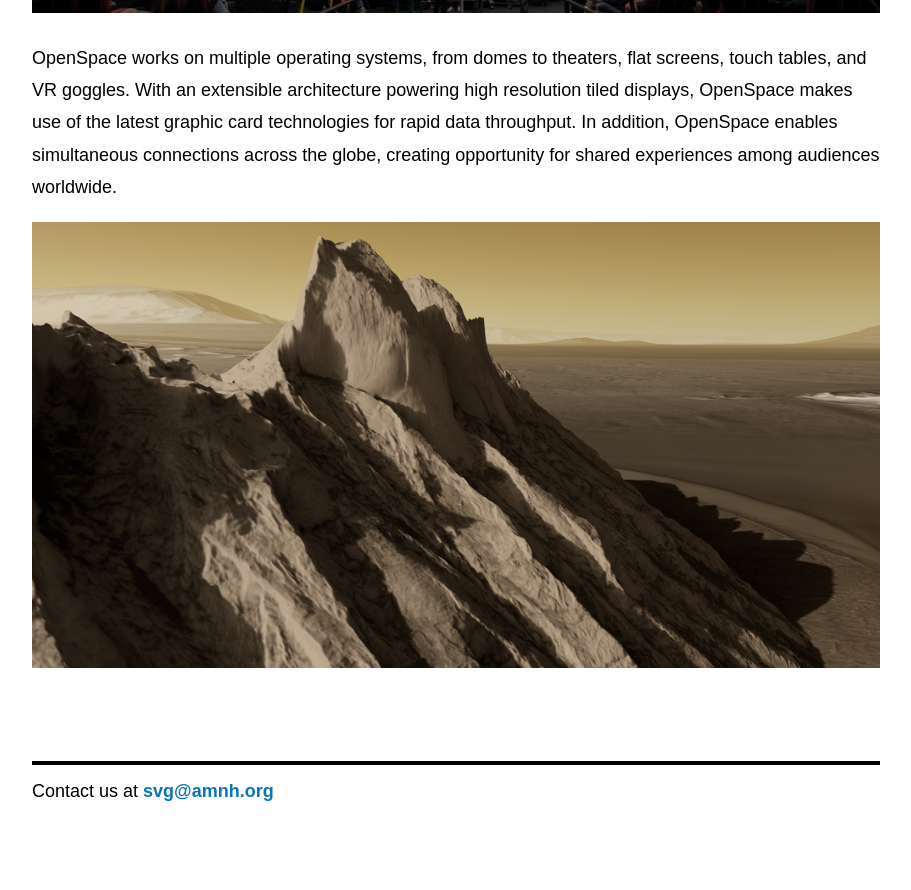
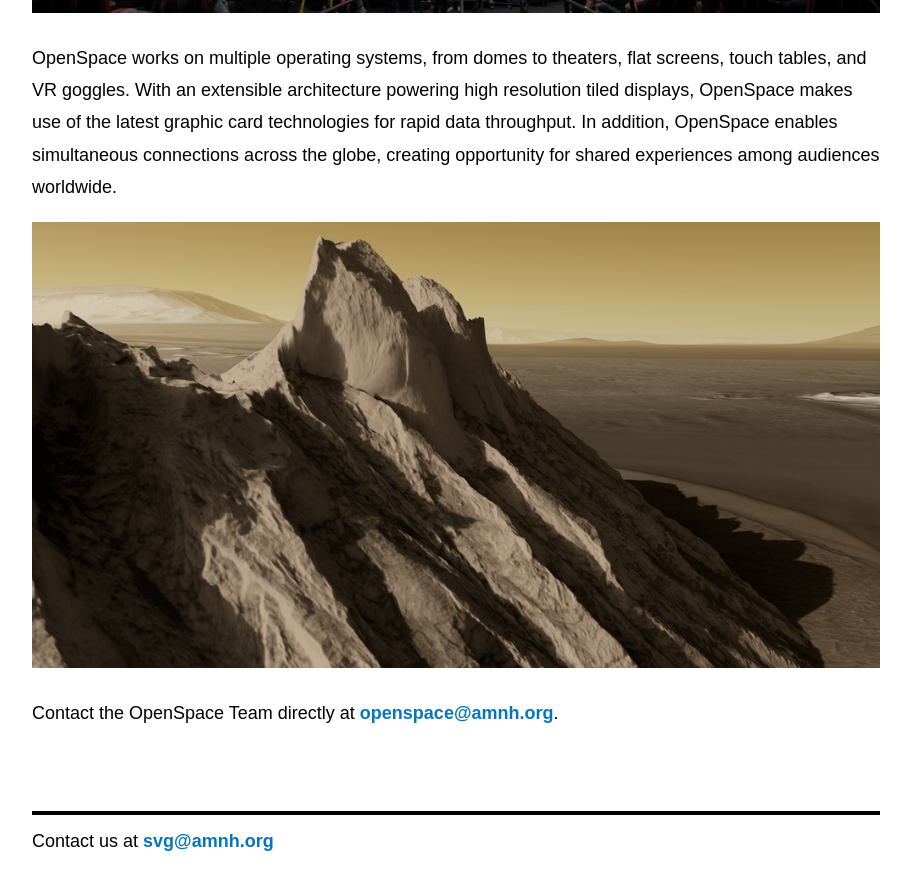
Before and after one commit to amnh-sciviz/amnh-sciviz.github.io, a Jekyll site: the page built from _projects/open_space.md, in a window 1280 px wide and 900 px high, scrolled down 1379 px. Shown: the top 890 px of the window, without its empty margins (184-1095 px from the left). Built offline with Jekyll 4.4.1, drawn with Linux system fonts in a browser that asks for light colours; before the commit the page ends 2229 px from its top, so only the background shows below that.

Commit message:
Added openspace email.

```diff
--- a/_projects/open_space.md
+++ b/_projects/open_space.md
@@ -19,3 +19,5 @@ Funded in part by NASA, OpenSpace brings the latest techniques from data visuali
 OpenSpace works on multiple operating systems, from domes to theaters, flat screens, touch tables, and VR goggles. With an extensible architecture powering high resolution tiled displays, OpenSpace makes use of the latest graphic card technologies for rapid data throughput. In addition, OpenSpace enables simultaneous connections across the globe, creating opportunity for shared experiences among audiences worldwide.
 
 ![OpenSpace screenshot of Ganges](/assets/img/openspace_ganges.png)
+
+Contact the OpenSpace Team directly at <openspace@amnh.org>.
```
